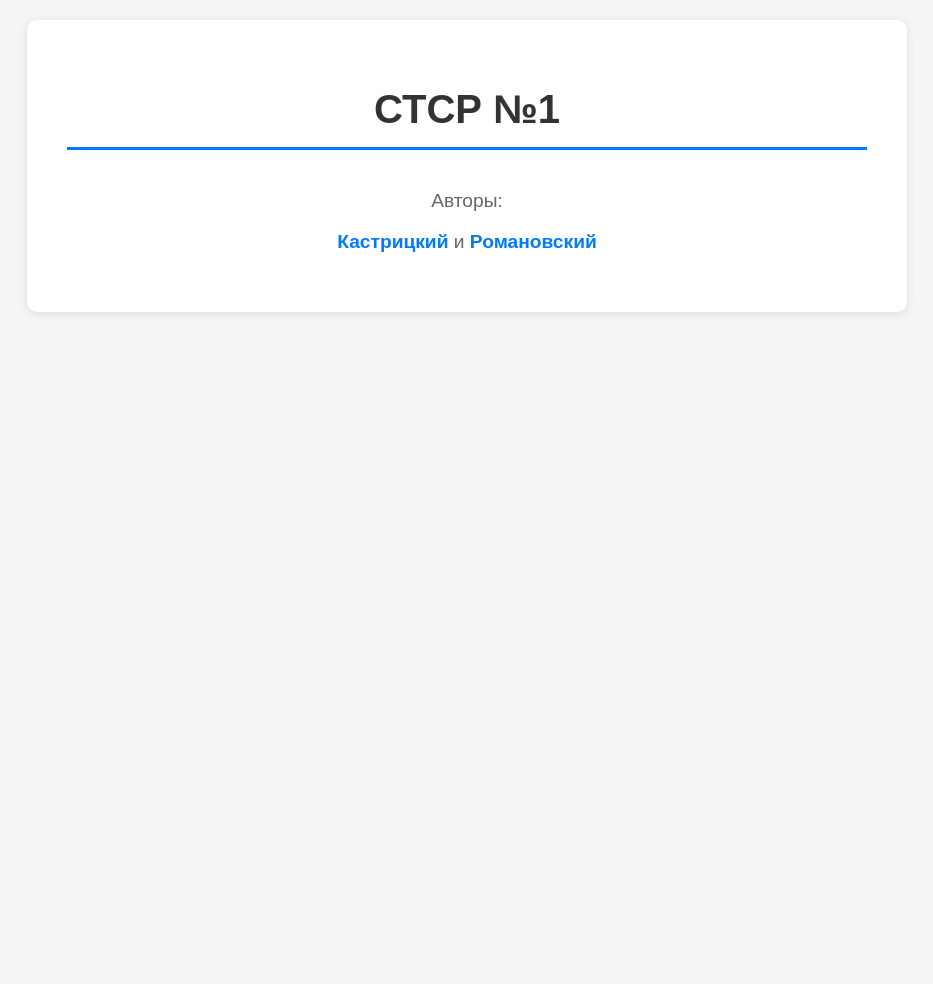
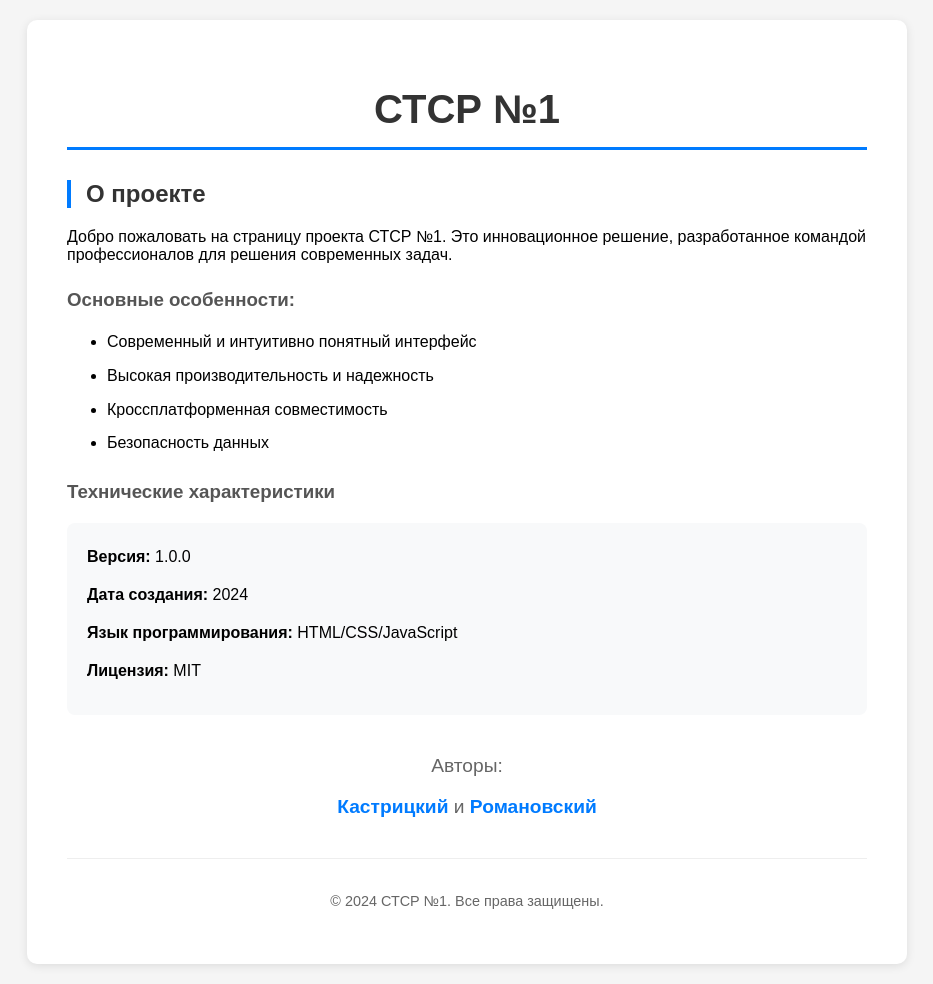
Before and after one commit to Kaspersky99/STSR-1, a plain HTML site: page index.html in a window 1280 px wide. Shown: the whole page, without its empty margins (173-1106 px from the left). Before the commit the page ends 800 px from the top, so only its background shows below. Drawn offline with Linux system fonts and the light colour scheme.

Commit message:
Сhanged index.html

```diff
--- a/index.html
+++ b/index.html
@@ -37,16 +37,86 @@
             font-weight: bold;
             color: #007bff;
         }
+        .content {
+            margin: 30px 0;
+        }
+        h2 {
+            color: #333;
+            border-left: 4px solid #007bff;
+            padding-left: 15px;
+            margin-top: 30px;
+        }
+        h3 {
+            color: #555;
+            margin-top: 25px;
+        }
+        ul {
+            line-height: 1.6;
+        }
+        li {
+            margin-bottom: 8px;
+        }
+        .tech-specs {
+            background-color: #f8f9fa;
+            padding: 20px;
+            border-radius: 8px;
+            margin: 20px 0;
+        }
+        .spec-item {
+            margin-bottom: 10px;
+            padding: 5px 0;
+        }
+        footer {
+            text-align: center;
+            margin-top: 40px;
+            padding-top: 20px;
+            border-top: 1px solid #eee;
+            color: #666;
+            font-size: 0.9em;
+        }
     </style>
 </head>
 <body>
     <div class="container">
         <h1>СТСР №1</h1>
 
+        <div class="content">
+            <h2>О проекте</h2>
+            <p>Добро пожаловать на страницу проекта СТСР №1. Это инновационное решение, разработанное командой профессионалов для решения современных задач.</p>
+
+            <h3>Основные особенности:</h3>
+            <ul>
+                <li>Современный и интуитивно понятный интерфейс</li>
+                <li>Высокая производительность и надежность</li>
+                <li>Кроссплатформенная совместимость</li>
+                <li>Безопасность данных</li>
+            </ul>
+
+            <h3>Технические характеристики</h3>
+            <div class="tech-specs">
+                <div class="spec-item">
+                    <strong>Версия:</strong> 1.0.0
+                </div>
+                <div class="spec-item">
+                    <strong>Дата создания:</strong> 2024
+                </div>
+                <div class="spec-item">
+                    <strong>Язык программирования:</strong> HTML/CSS/JavaScript
+                </div>
+                <div class="spec-item">
+                    <strong>Лицензия:</strong> MIT
+                </div>
+            </div>
+        </div>
+
         <div class="authors">
             <p>Авторы:</p>
             <p><span class="author-name">Кастрицкий</span> и <span class="author-name">Романовский</span></p>
         </div>
+
+        <footer>
+            <p>&copy; 2024 СТСР №1. Все права защищены.</p>
+        </footer>
     </div>
 </body>
 </html>
```
